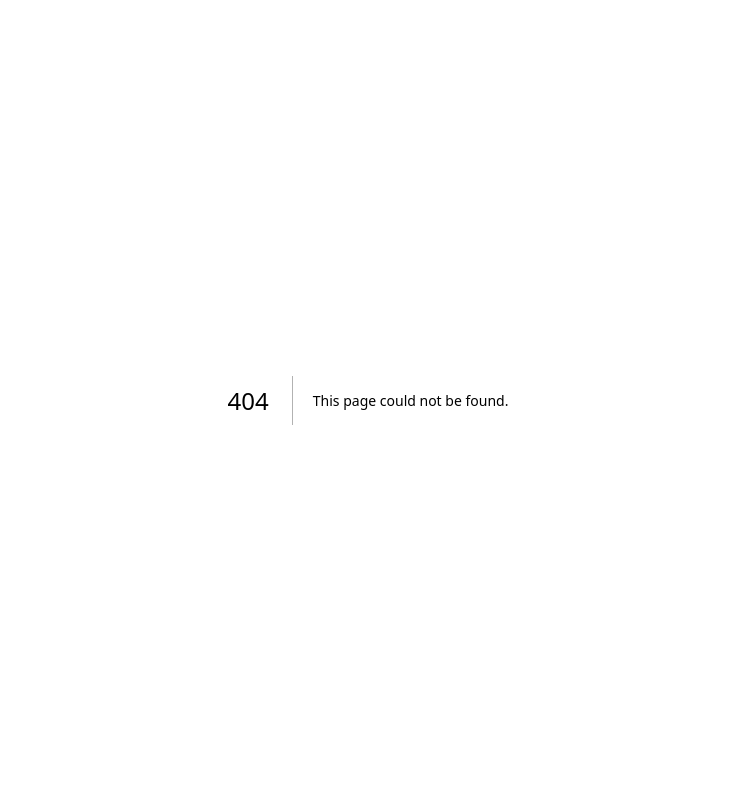
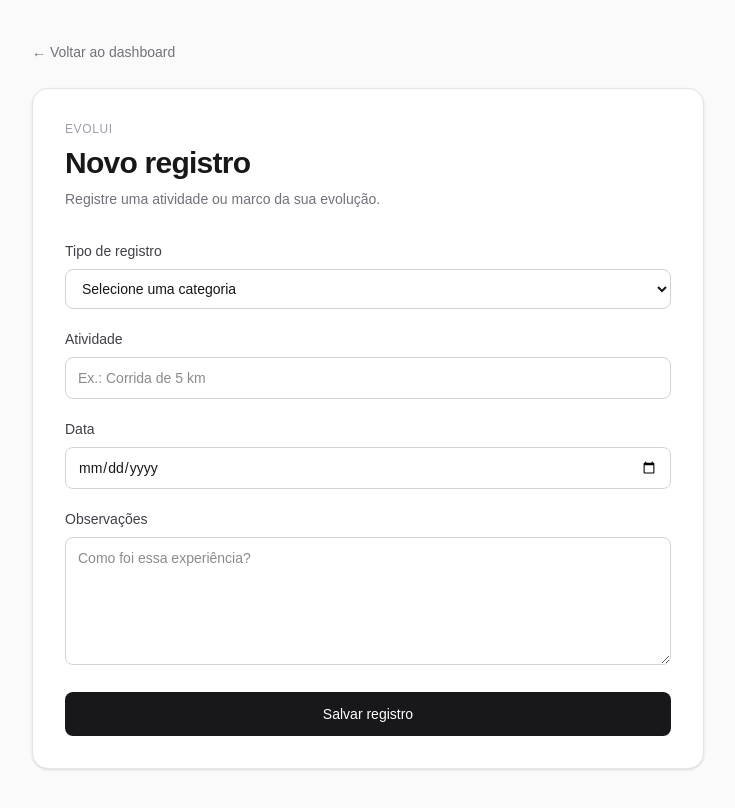
Before and after one commit to marinamaarina/evolui, a Next.js app: page /registros/novo in a window 1280 px wide. Before the commit this address had no page. Shown: the whole page, without its empty margins (272-1007 px from the left). Built offline with nearby package versions, Linux system fonts and the light colour scheme; no server answers.

Commit message:
Adiciona criacao de novos registros

```diff
--- a/app/dashboard/page.tsx
+++ b/app/dashboard/page.tsx
@@ -1,4 +1,5 @@
 import { redirect } from "next/navigation";
+import Link from "next/link";
 import { createClient } from "@/services/supabase/server";
 import { logout } from "@/features/auth/actions";
 
@@ -24,6 +25,7 @@ export default async function DashboardPage() {
         <section className="mt-10 rounded-2xl border border-zinc-200 bg-white p-8 shadow-sm">
           <h2 className="text-lg font-semibold text-zinc-900">Dashboard em construção</h2>
           <p className="mt-2 text-sm leading-6 text-zinc-500">A autenticação está funcionando. O próximo passo é criar o banco de registros e permitir o envio de fotos e vídeos.</p>
+          <Link className="mt-6 inline-flex rounded-lg bg-zinc-900 px-4 py-2.5 text-sm font-medium text-white hover:bg-zinc-700" href="/registros/novo">+ Novo registro</Link>
         </section>
       </div>
     </main>
--- /dev/null
+++ b/app/registros/novo/page.tsx
@@ -0,0 +1,50 @@
+import Link from "next/link";
+import { createRecord } from "@/features/records/actions";
+
+export const dynamic = "force-dynamic";
+
+export default function NovoRegistroPage() {
+  return (
+    <main className="min-h-screen bg-zinc-50 px-6 py-10">
+      <div className="mx-auto max-w-2xl">
+        <Link className="text-sm text-zinc-500 hover:text-zinc-900" href="/dashboard">← Voltar ao dashboard</Link>
+        <div className="mt-6 rounded-2xl border border-zinc-200 bg-white p-8 shadow-sm">
+          <p className="text-xs font-medium uppercase tracking-wider text-zinc-400">EVOLUI</p>
+          <h1 className="mt-2 text-3xl font-semibold tracking-tight text-zinc-900">Novo registro</h1>
+          <p className="mt-2 text-sm text-zinc-500">Registre uma atividade ou marco da sua evolução.</p>
+
+          <form action={createRecord} className="mt-8 space-y-5">
+            <div>
+              <label className="block text-sm font-medium text-zinc-700" htmlFor="type">Tipo de registro</label>
+              <select className="mt-2 w-full rounded-lg border border-zinc-300 bg-white px-3 py-2.5 text-sm outline-none focus:border-zinc-900" id="type" name="type" required defaultValue="">
+                <option disabled value="">Selecione uma categoria</option>
+                <option value="evolucao_fisica">Evolução física</option>
+                <option value="musculacao">Musculação</option>
+                <option value="natacao">Natação</option>
+                <option value="corrida">Corrida</option>
+                <option value="outro">Outro</option>
+              </select>
+            </div>
+
+            <div>
+              <label className="block text-sm font-medium text-zinc-700" htmlFor="activityName">Atividade</label>
+              <input className="mt-2 w-full rounded-lg border border-zinc-300 px-3 py-2.5 text-sm outline-none focus:border-zinc-900" id="activityName" name="activityName" placeholder="Ex.: Corrida de 5 km" type="text" maxLength={120} />
+            </div>
+
+            <div>
+              <label className="block text-sm font-medium text-zinc-700" htmlFor="recordDate">Data</label>
+              <input className="mt-2 w-full rounded-lg border border-zinc-300 px-3 py-2.5 text-sm outline-none focus:border-zinc-900" id="recordDate" name="recordDate" type="date" required />
+            </div>
+
+            <div>
+              <label className="block text-sm font-medium text-zinc-700" htmlFor="notes">Observações</label>
+              <textarea className="mt-2 min-h-32 w-full resize-y rounded-lg border border-zinc-300 px-3 py-2.5 text-sm outline-none focus:border-zinc-900" id="notes" name="notes" placeholder="Como foi essa experiência?" maxLength={2000} />
+            </div>
+
+            <button className="w-full rounded-lg bg-zinc-900 px-4 py-3 text-sm font-medium text-white hover:bg-zinc-700" type="submit">Salvar registro</button>
+          </form>
+        </div>
+      </div>
+    </main>
+  );
+}
--- /dev/null
+++ b/features/records/actions.ts
@@ -0,0 +1,57 @@
+"use server";
+
+import { revalidatePath } from "next/cache";
+import { redirect } from "next/navigation";
+import { createClient } from "@/services/supabase/server";
+
+const recordTypes = new Set([
+  "evolucao_fisica",
+  "musculacao",
+  "natacao",
+  "corrida",
+  "outro",
+]);
+
+export async function createRecord(formData: FormData) {
+  const supabase = await createClient();
+  const { data: { user } } = await supabase.auth.getUser();
+
+  if (!user) redirect("/login");
+
+  const type = String(formData.get("type") ?? "");
+  const activityName = String(formData.get("activityName") ?? "").trim();
+  const recordDate = String(formData.get("recordDate") ?? "");
+  const notes = String(formData.get("notes") ?? "").trim();
+
+  if (!recordTypes.has(type) || !/^\d{4}-\d{2}-\d{2}$/.test(recordDate)) {
+    redirect("/registros/novo?erro=dados-invalidos");
+  }
+
+  const parsedDate = new Date(`${recordDate}T00:00:00.000Z`);
+  if (Number.isNaN(parsedDate.getTime())) {
+    redirect("/registros/novo?erro=data-invalida");
+  }
+
+  const { prisma } = await import("@/lib/db/prisma");
+  await prisma.profile.upsert({
+    where: { id: user.id },
+    update: {},
+    create: {
+      id: user.id,
+      name: user.user_metadata.full_name ?? user.email ?? null,
+    },
+  });
+
+  await prisma.record.create({
+    data: {
+      userId: user.id,
+      type,
+      activityName: activityName || null,
+      recordDate: parsedDate,
+      notes: notes || null,
+    },
+  });
+
+  revalidatePath("/dashboard");
+  redirect("/dashboard?registro=criado");
+}
```
